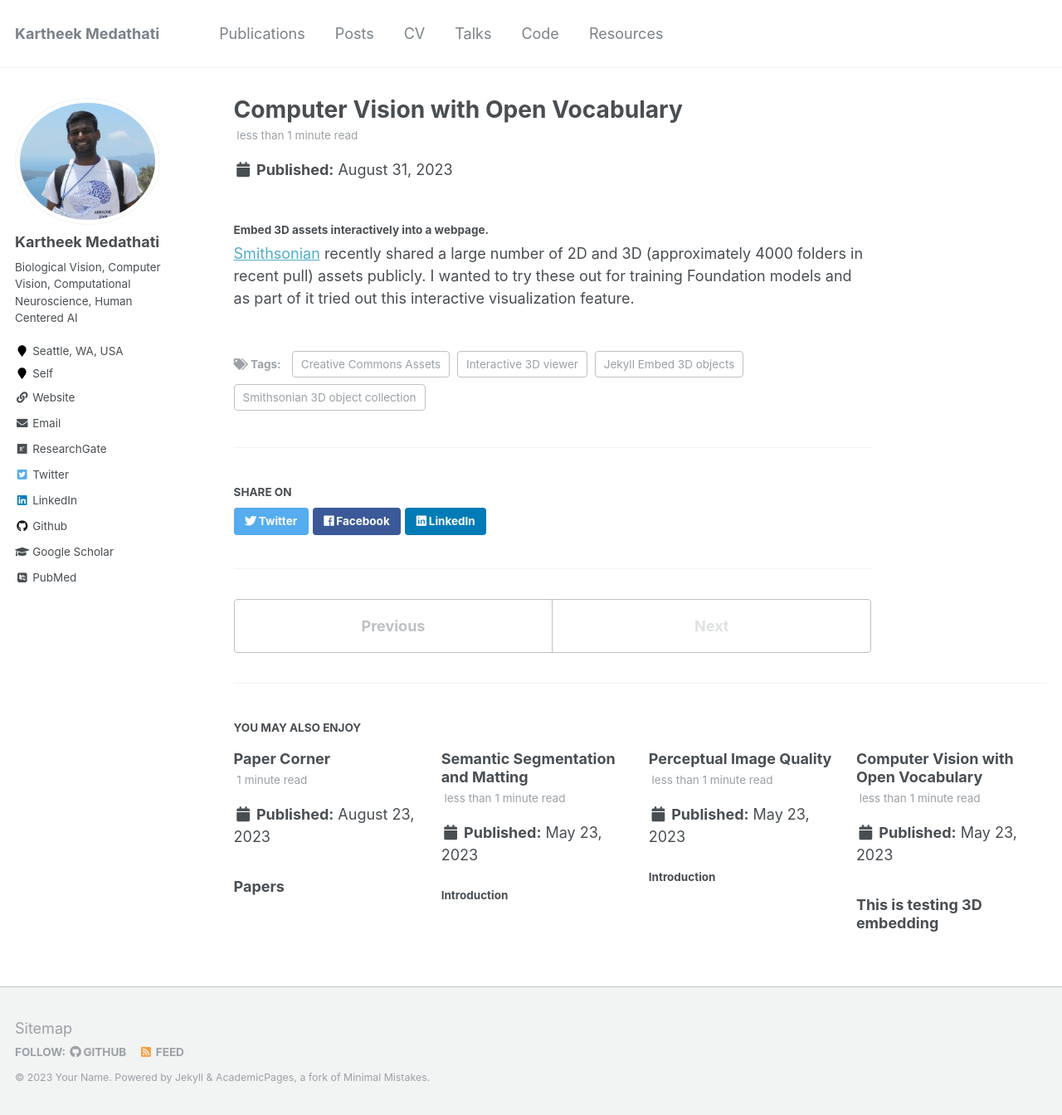
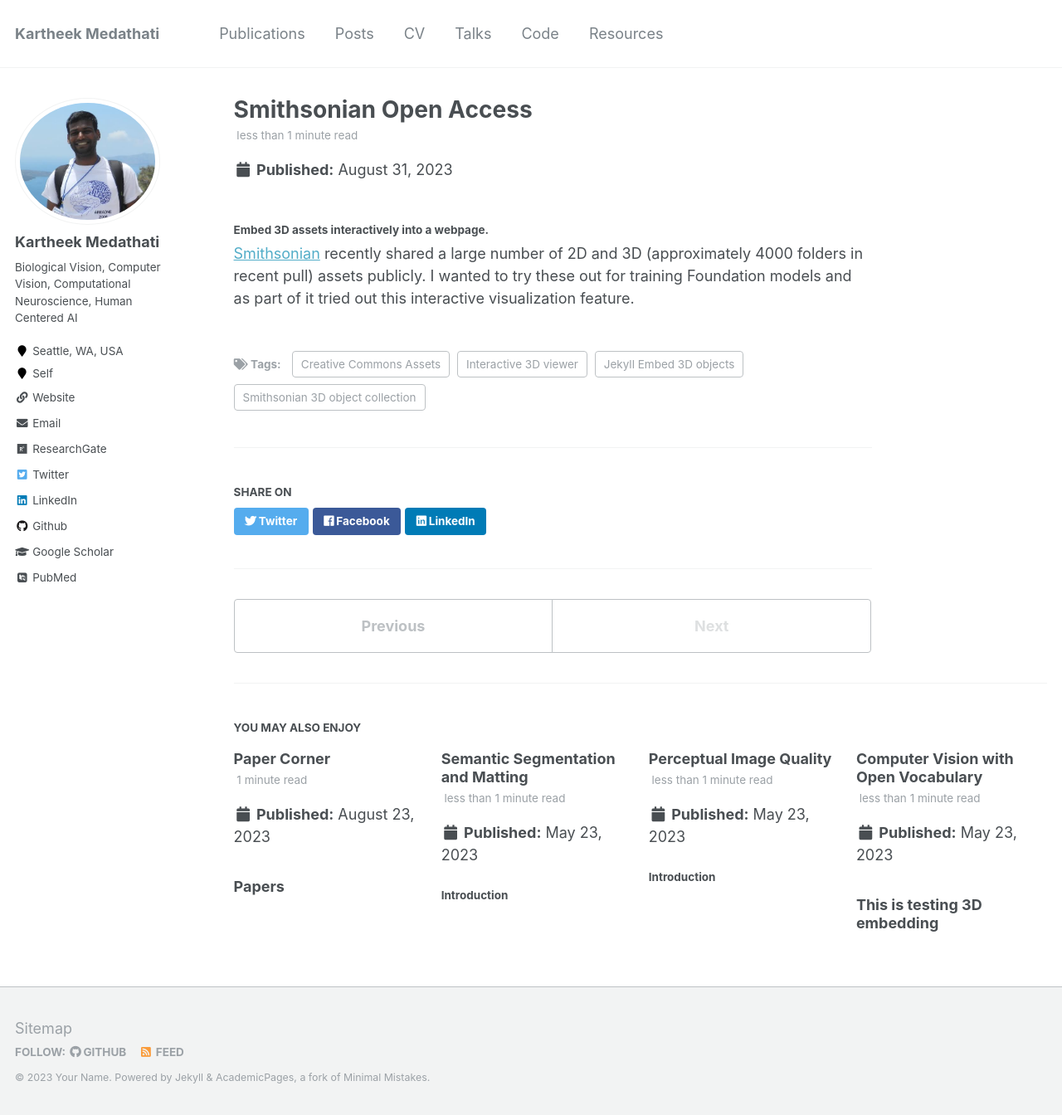
Before and after one commit to kartheekmedathati/kartheekmedathati.github.io, a Jekyll site: the page built from _posts/2023-08-31-embed-3D-blog-post-6.md, in a window 1280 px wide and 1344 px high. Shown: the whole window at 83% size. Built offline with Jekyll 4.4.1, drawn with Linux system fonts in a browser that asks for light colours; some web fonts are replaced.

Commit message:
3D assets

```diff
--- a/_posts/2023-08-31-embed-3D-blog-post-6.md
+++ b/_posts/2023-08-31-embed-3D-blog-post-6.md
@@ -1,5 +1,5 @@
 ---
-title: 'Computer Vision with Open Vocabulary'
+title: 'Smithsonian Open Access'
 date: 2023-08-31
 permalink: /posts/2023/08/blog-post-6/
 tags:
```
